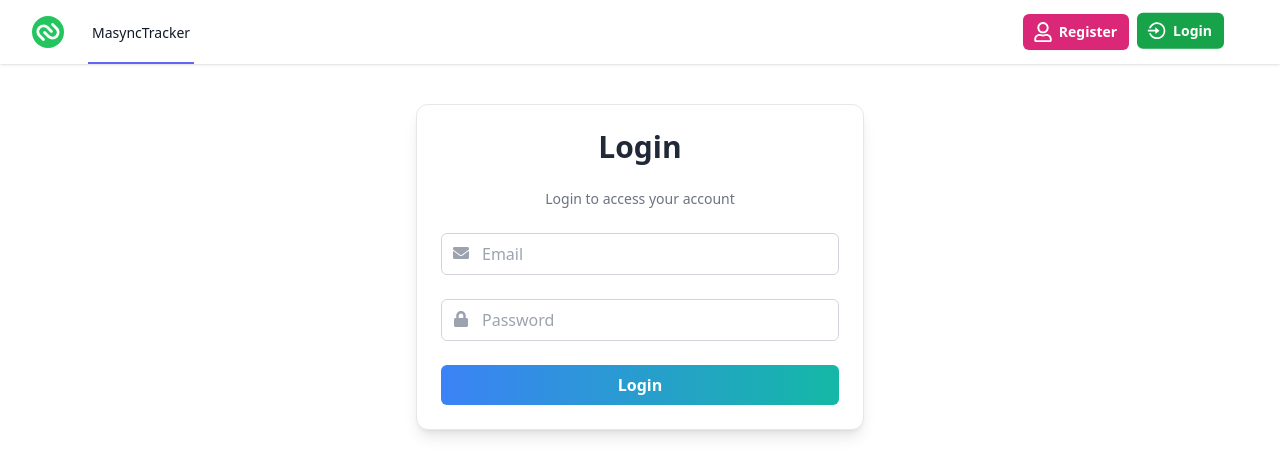
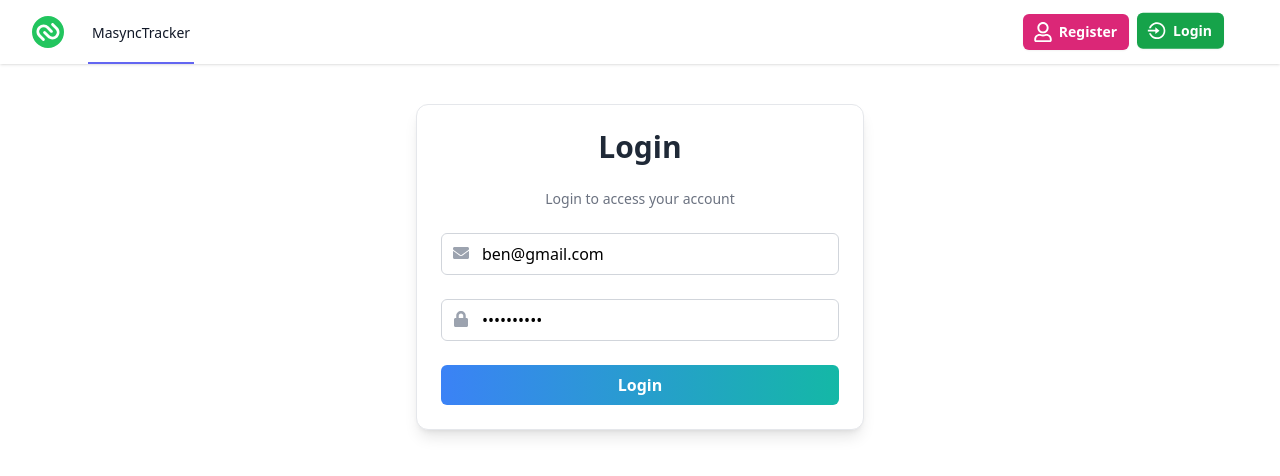
Before and after one commit to Kanad2004/MERN-Stack-Expenses-Tracker, a React (Vite) app in the folder frontend/: page /login in a window 1280 px wide. Shown: the top 476 px of the page. Built offline with nearby package versions, Linux system fonts and the light colour scheme.

Commit message:
Storing login data into redux storage

```diff
--- a/frontend/src/components/Users/Login.jsx
+++ b/frontend/src/components/Users/Login.jsx
@@ -5,7 +5,8 @@ import { useMutation } from "@tanstack/react-query";
 import { FaEnvelope, FaLock } from "react-icons/fa";
 import { loginAPI } from "../../services/users/userServices";
 import AlertMessage from "../Alert/AlertMessage";
-
+import { loginAction } from "../../redux/slice/authSlice";
+import { useDispatch } from "react-redux";
 //!Validations
 const validationsSchema = Yup.object({
   email: Yup.string().email("Invalid").required("Email is required"),
@@ -14,6 +15,8 @@ const validationsSchema = Yup.object({
     .required("Password is required"),
 });
 const LoginForm = () => {
+  //Instance of dispatch
+  const dispatch = useDispatch();
   //Mutation
   const { mutateAsync, isPending, isError, error, isSuccess } = useMutation({
     mutationFn: loginAPI,
@@ -21,8 +24,8 @@ const LoginForm = () => {
   });
   const formik = useFormik({
     initialValues: {
-      email: "",
-      password: "",
+      email: "ben@gmail.com",
+      password: "Kanad@2004",
     },
     // Validations
     validationSchema: validationsSchema,
@@ -31,7 +34,12 @@ const LoginForm = () => {
       console.log(values);
       //http requests
       mutateAsync(values)
-        .then((data) => {})
+        .then((data) => {
+          //dispatch the action
+          dispatch(loginAction(data));
+          //Save the user into local storage
+          localStorage.setItem('userInfo' , JSON.stringify(data));
+        })
         .catch((err) => console.log(err));
     },
   });
@@ -51,9 +59,7 @@ const LoginForm = () => {
       {isError && (
         <AlertMessage type="error" message={error.response.data.message} />
       )}
-      {isSuccess && (
-        <AlertMessage type="success" message="Login Successful" />
-      )}
+      {isSuccess && <AlertMessage type="success" message="Login Successful" />}
       <p className="text-sm text-center text-gray-500">
         Login to access your account
       </p>
--- a/frontend/src/redux/slice/authSlice.js
+++ b/frontend/src/redux/slice/authSlice.js
@@ -4,24 +4,24 @@ import { createSlice } from "@reduxjs/toolkit";
 const authSlice = createSlice({
   name: "auth",
   initialState: {
-    user: null,
+    user: JSON.parse(localStorage.getItem("userInfo")) || null,
   },
 
   //?1.Reducers
   reducers: {
     loginAction: (state, action) => {
       state.user = action.payload;
+
     },
 
-    logoutAction: (state , action) => {
+    logoutAction: (state, action) => {
       state.user = null;
     },
   },
 });
 
-
 //!Generate the actions
-export const {loginAction , logoutAction} = authSlice.actions;
+export const { loginAction, logoutAction } = authSlice.actions;
 
 //!Generate the reducers
 const authReducer = authSlice.reducer;
```
